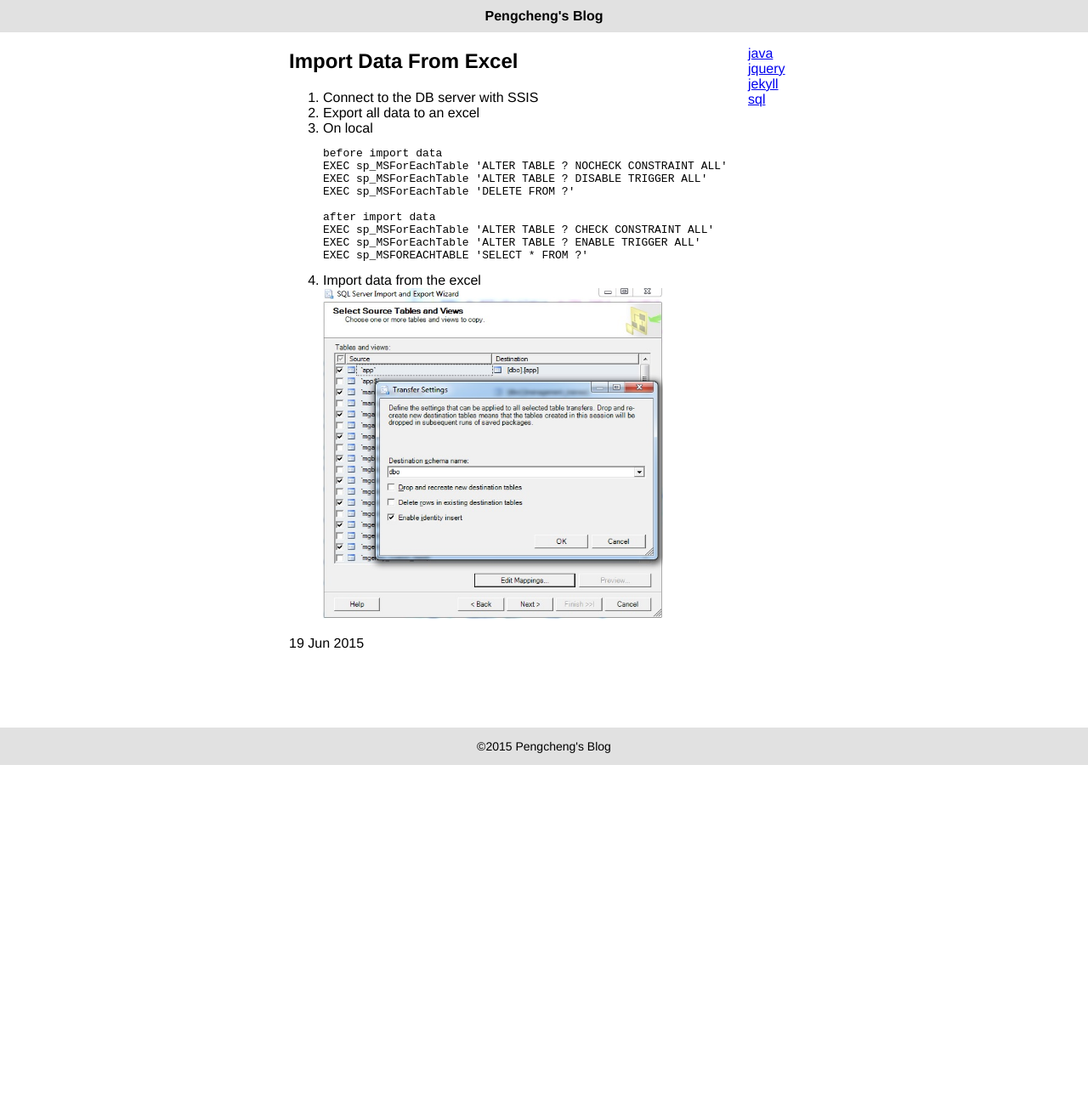
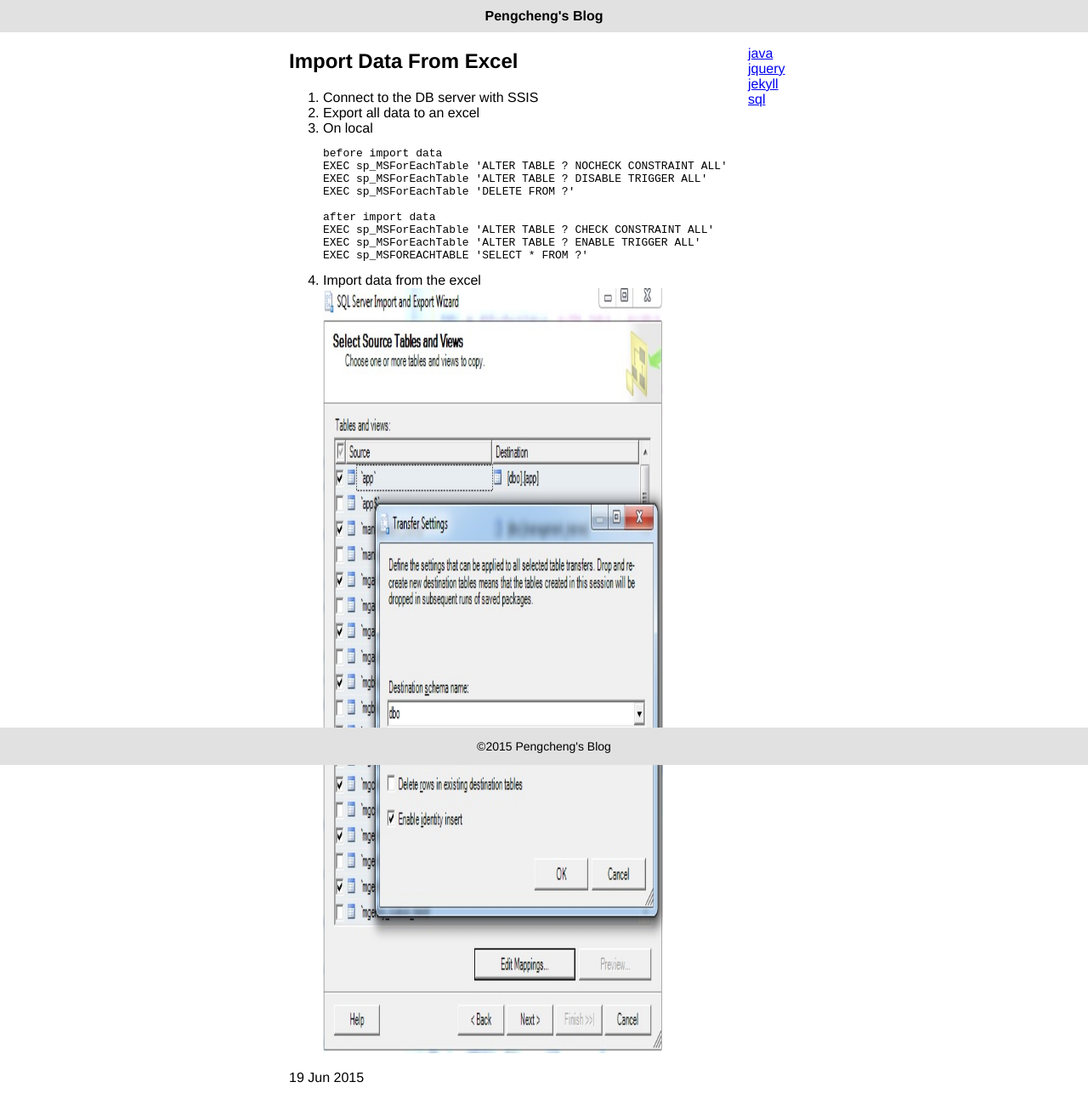
Before and after one commit to anfslove/jekyll_demo, a Jekyll site: the page built from _posts/2015-06-19-import_data_from_excel.html, in a window 1280 px wide. Shown: the whole page at 85% size. Built offline with Jekyll 4.4.1, drawn with Linux system fonts in a browser that asks for light colours; before the commit the page ends 900 px from its top, so only the background shows below that.

```diff
--- a/_posts/2015-06-19-import_data_from_excel.html
+++ b/_posts/2015-06-19-import_data_from_excel.html
@@ -22,7 +22,7 @@
 </pre>
 	</li>
 	<li>Import data from the excel
-		<img width="400" height="389" src="{{ site.baseurl }}/images/import_data_ssis.jpg">
+		<img width="400" height="900" src="{{ site.baseurl }}/images/import_data_ssis.jpg">
 	</li>
 </ul>
 <p>{{ page.date | date_to_string }}</p>
```
